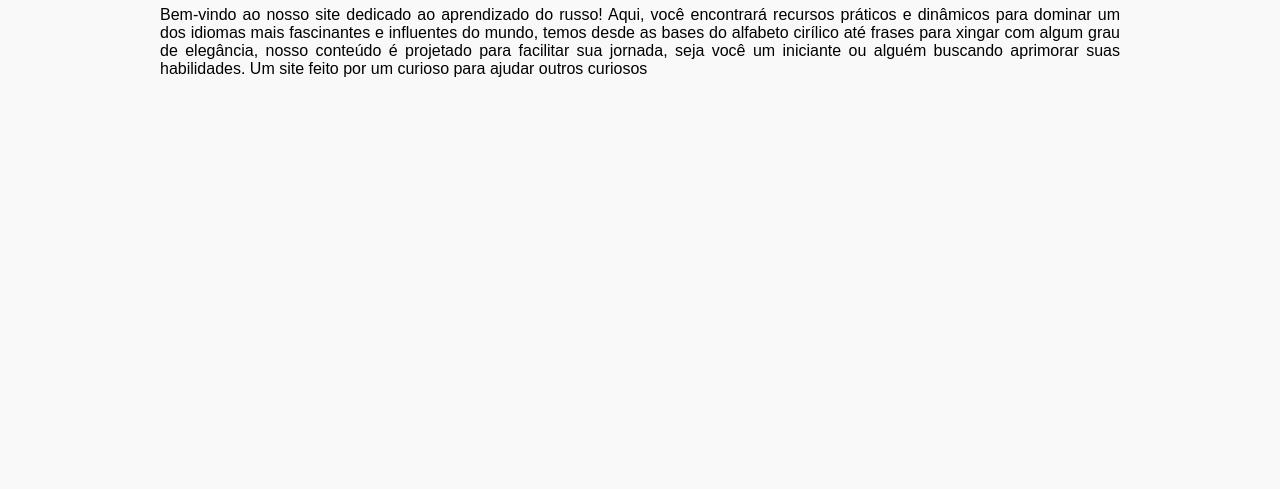
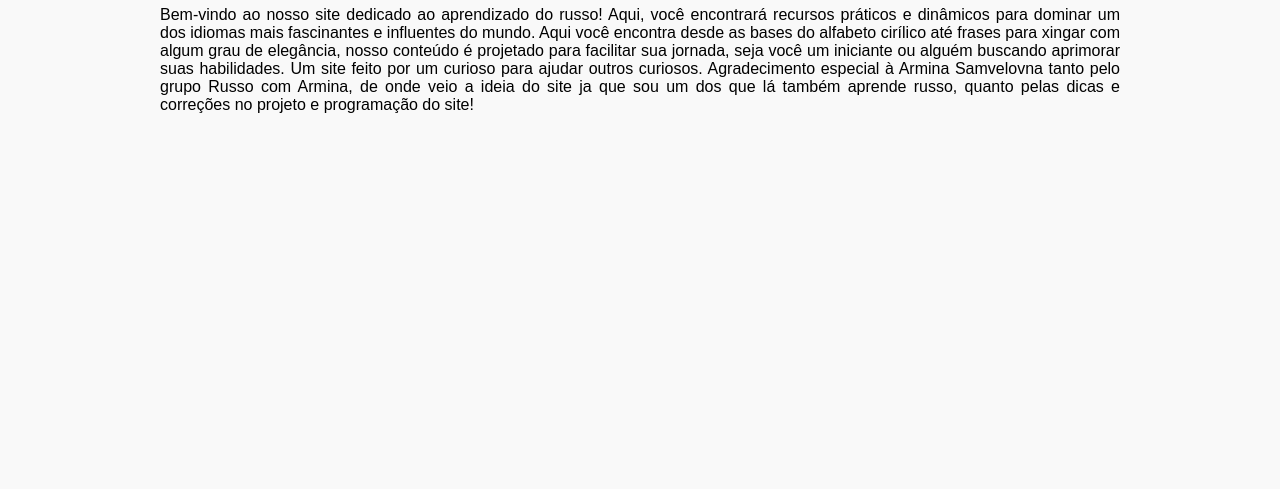
Before and after one commit to MarkinAndrade/Vamos-Aprender-Russo, a plain HTML site: page index.html in a window 1280 px wide. Shown: the part 311-800 px from the top of the page. Drawn offline with Linux system fonts and the light colour scheme.

Commit message:
Update index.html

```diff
--- a/index.html
+++ b/index.html
@@ -122,14 +122,16 @@
     <!-- Adicione a estrutura de texto aqui -->
     <div class="centralizado-justificado">
         <p>Bem-vindo ao nosso site dedicado ao aprendizado do russo!
-        Aqui, você encontrará recursos práticos e dinâmicos para dominar um dos idiomas
-        mais fascinantes e influentes do mundo, temos desde as bases do alfabeto
-        cirílico até frases para xingar com algum grau de elegância,
-        nosso conteúdo é projetado para facilitar sua jornada, seja você um iniciante
-        ou alguém buscando aprimorar suas habilidades.
+            Aqui, você encontrará recursos práticos e dinâmicos para dominar um dos
+            idiomas mais fascinantes e influentes do mundo. Aqui você encontra desde
+            as bases do alfabeto cirílico até frases para xingar com algum grau de
+            elegância, nosso conteúdo é projetado para facilitar sua jornada, seja você um
+            iniciante ou alguém buscando aprimorar suas habilidades.
 
-
-        Um site feito por um curioso para ajudar outros curiosos</p>
+            Um site feito por um curioso para ajudar outros curiosos.
+            Agradecimento especial à Armina Samvelovna tanto pelo grupo Russo
+            com Armina, de onde veio a ideia do site ja que sou um dos que lá também
+            aprende russo, quanto pelas dicas e correções no projeto e programação do site!</p>
     </div>
 </body>
 </html>
```
